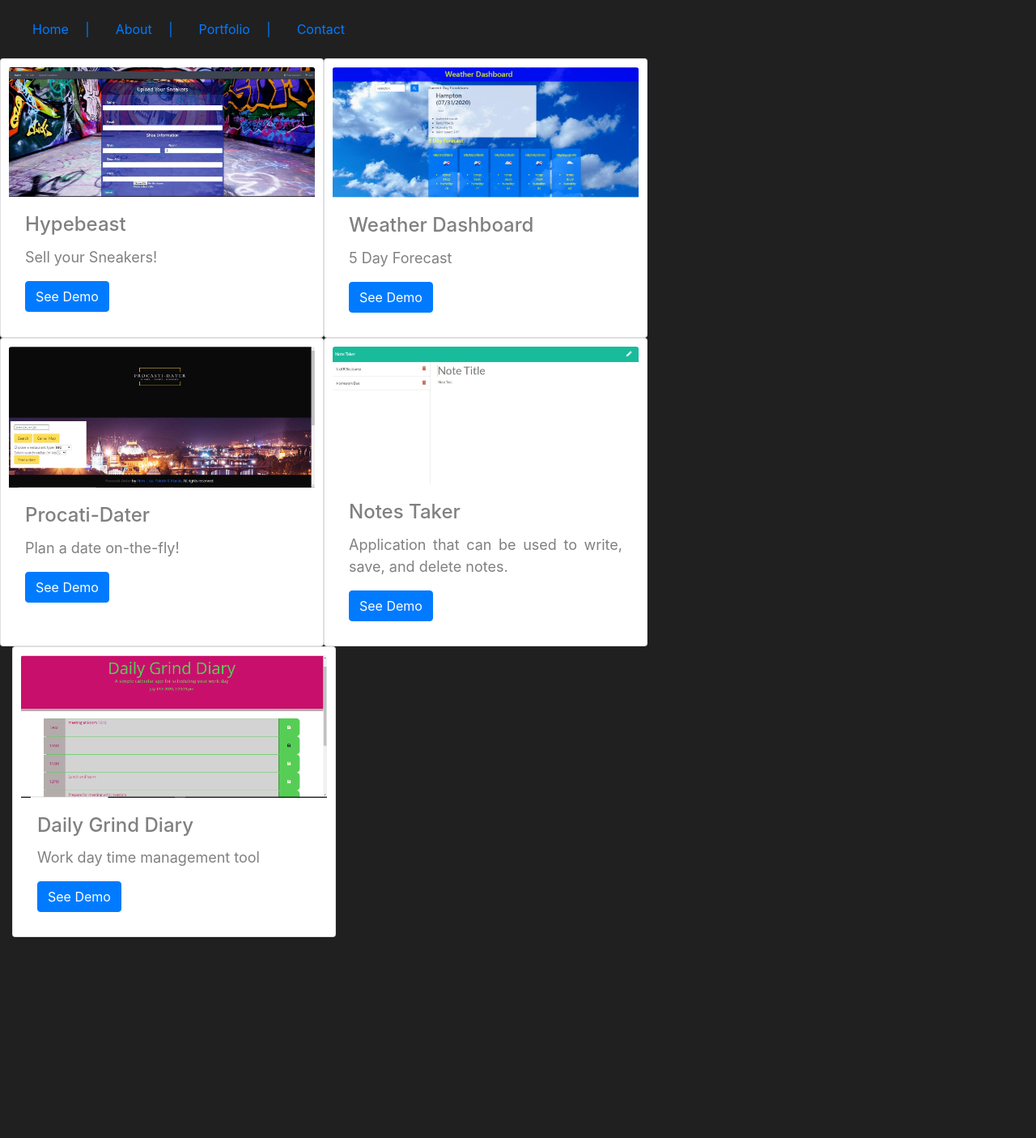
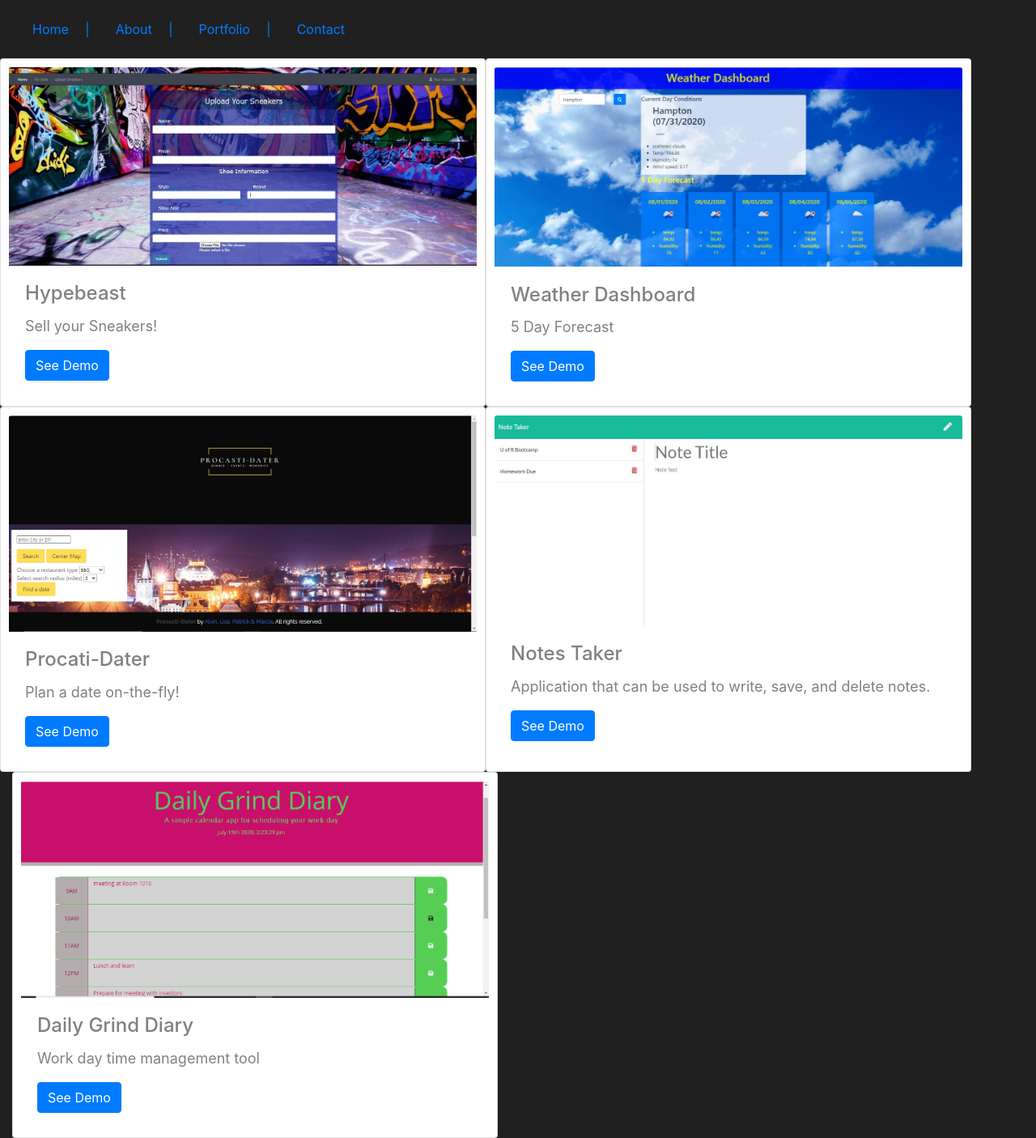
Before and after one commit to mapaige/responsive-portfolio, a plain HTML site: page portfolio.html in a window 1280 px wide. Shown: the whole page at 81% size. Before the commit the page ends 1157 px from the top, so only its background shows below. Drawn offline with nearby package versions, Linux system fonts and the light colour scheme.

Commit message:
Sized cards

```diff
--- a/portfolio.html
+++ b/portfolio.html
@@ -51,7 +51,7 @@
 
 			<div class="container-fluid">
 				<div class="row">
-					<div class="card" class="col-lg-6" style="width:400px;">
+					<div class="card" class="col-lg-6" style="width:600px;">
 						<img
 							class="card-img-top"
 							src="images\new-form3.jpg"
@@ -65,7 +65,7 @@
 						</div>
 					</div>
 
-					<div class="card" class="col-lg-6" class="container-fluid" style="width: 400px;">
+					<div class="card" class="col-lg-6" class="container-fluid" style="width: 600px;">
 							<img
 								class="card-img-top"
 								src="images\weather-dash.jpg"
@@ -82,7 +82,7 @@
 
 
 				<div class="row">
-					<div class="card" class="col-lg-6"  class="container-fluid" style="width: 400px;">
+					<div class="card" class="col-lg-6"  class="container-fluid" style="width: 600px;">
 						<img
 							class="card-img-top"
 							src="images\procasti.jpg"
@@ -96,7 +96,7 @@
 						</div>
 					</div>
 
-					<div class="card" class="col-lg-6" class="container-fluid" style="width: 400px;">
+					<div class="card" class="col-lg-6" class="container-fluid" style="width: 600px;">
 								<img
 									class="card-img-top"
 									src="images\notes-taker2.jpg"
@@ -115,7 +115,7 @@
 				</div>
 
 
-					<div class="card"  class="container-fluid" style="width:400px;">
+					<div class="card"  class="container-fluid" style="width:600px;">
 								<img
 								class="card-img-top"
 									src="images\scheduler.png"
```
